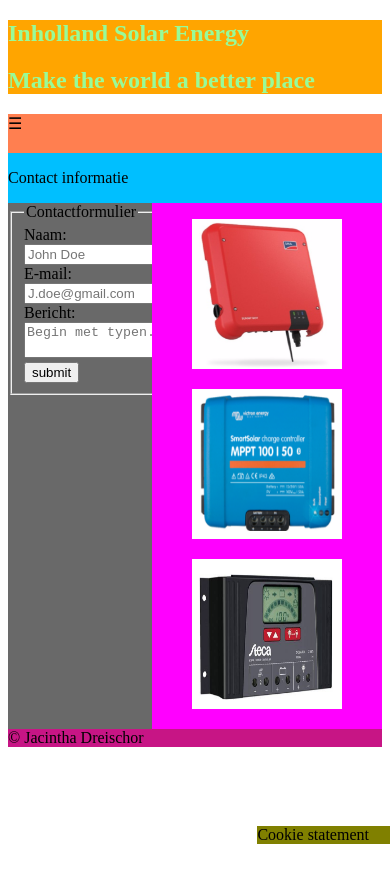
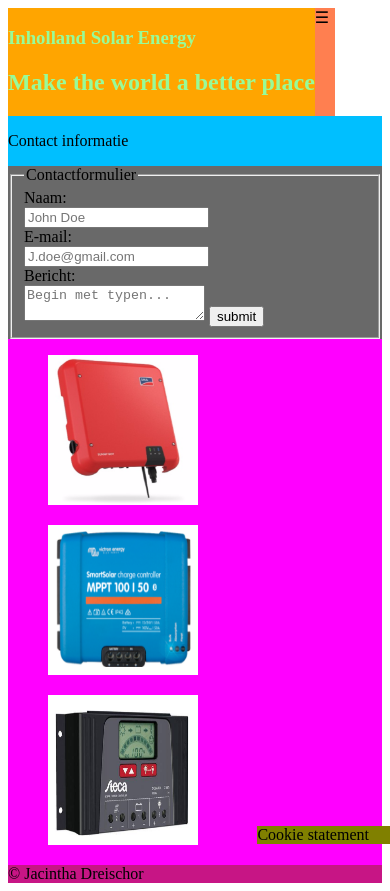
Before and after one commit to jdreischor/Webmarkup-Master, a plain HTML site: page I Want Solar Energy/contact.html in a window 390 px wide. Before the commit the page ends 844 px from the top, so only its background shows below. Drawn offline with Linux system fonts and the light colour scheme.

Commit message:
navigatie mobile beter gemaakt

```diff
--- a/I Want Solar Energy/CSS/Stylesheet.css
+++ b/I Want Solar Energy/CSS/Stylesheet.css
@@ -257,11 +257,26 @@ label{
 	display: none;
 }
 
+/*CONTACT TABLET*/
+.gridcontact{
+	width: 100%;
+    display: grid;
+    grid-template-columns: 1fr 1fr;
+	grid-template-areas:
+	"CON CON"
+	"FORM ASIC";
 }
+
+}
+
 
 @media only screen and (max-width: 480px){
 
    /*STANDARD CSS MOBILE*/
+
+   .flexhead{
+	   display: flex;
+   }
     label{
         visibility: visible;
         display: block;
@@ -362,4 +377,15 @@ label{
 
 }
 
+/*CONTACT MOBILE*/
+.gridcontact{
+	width: 100%;
+    display: grid;
+    grid-template-columns: 1fr 1fr;
+	grid-template-areas:
+	"CON CON"
+	"FORM FORM"
+	"ASIC ASIC";
 }
+
+}
--- a/I Want Solar Energy/contact.html
+++ b/I Want Solar Energy/contact.html
@@ -14,6 +14,7 @@
 		<meta name="viewport" content="width=device-width, initial-scale=1.0">
 	</head>
     <body>
+		<section class="flexhead">
         <header class="header">
             <section class="logo">
             <img src="img/sun-3-xxl.png">
@@ -38,7 +39,8 @@
 				<li><a href="contact.html">Contact</a></li>
             </ul>
             </nav>
-        </nav>
+		</nav>
+		</section>
 
         <!-- START OF PAGE SETUP -->
 		<section class="gridcontact">
```
Also changed, not shown: I Want Solar Energy/Index.html (+3 -1 lines), I Want Solar Energy/eusolar.html (+3 -1 lines).
